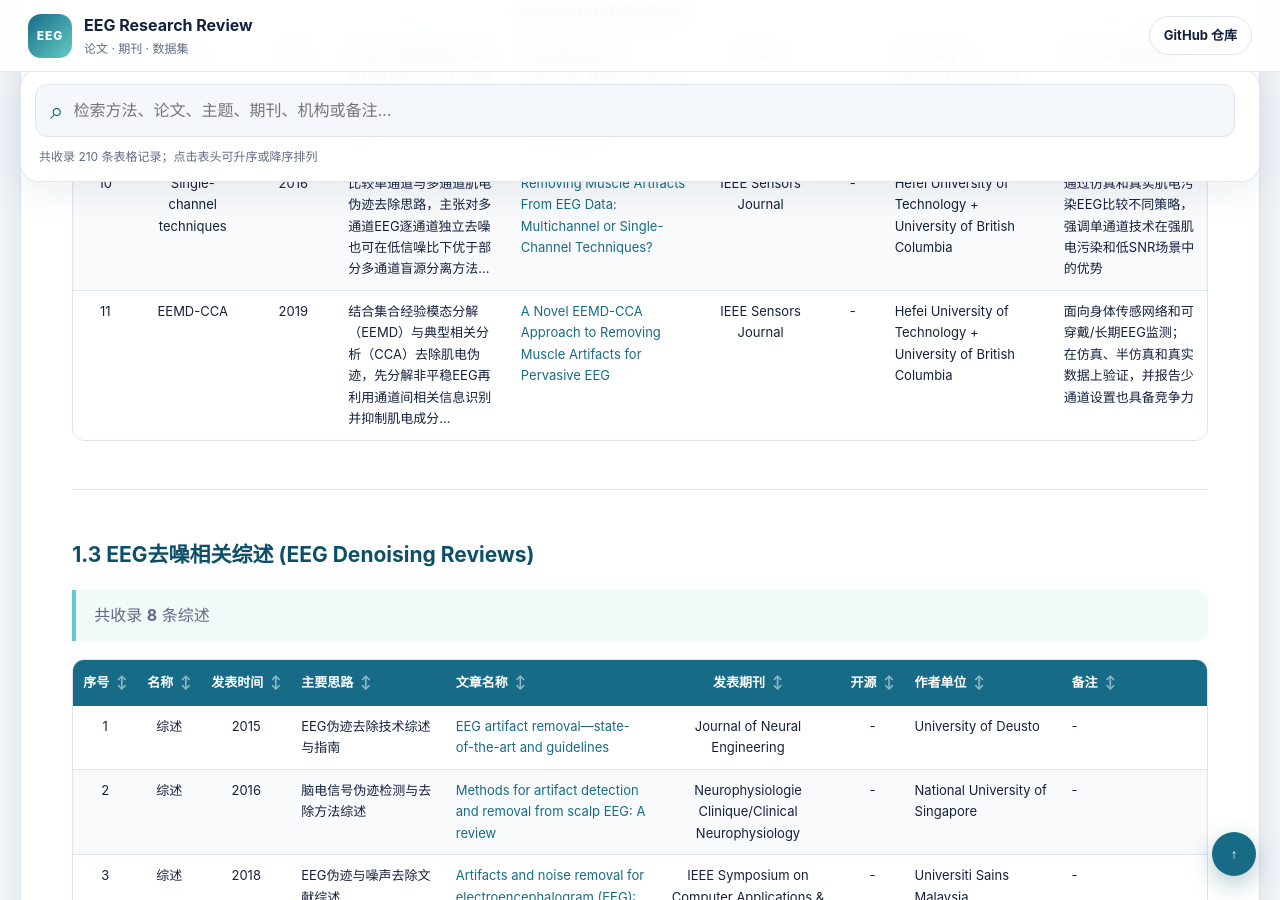
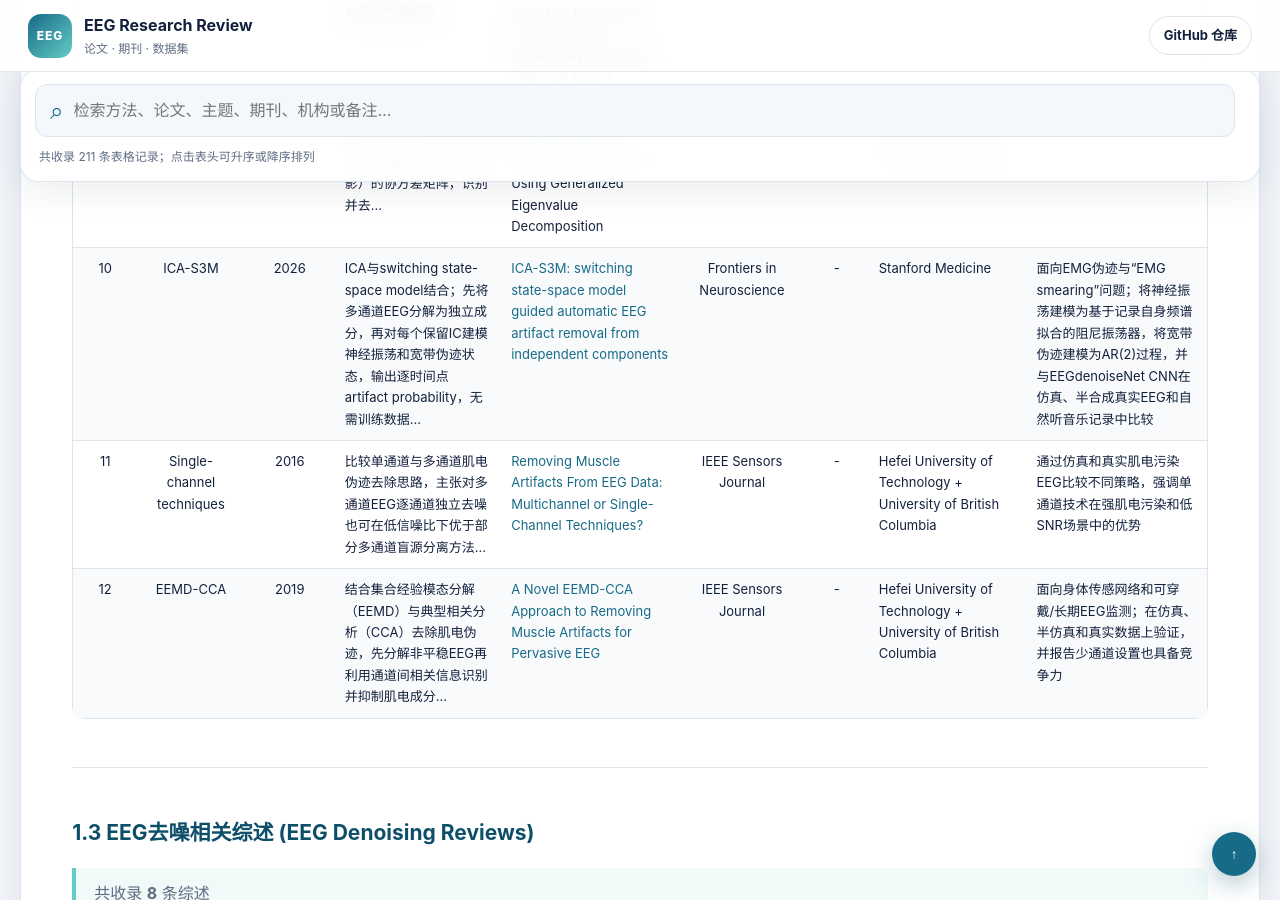
Before and after one commit to hanyilinn/EEG_Denoising_Review, a Jekyll site: the page built from docs/index.md, in a window 1280 px wide and 900 px high, scrolled down 13290 px. Built offline with Jekyll 4.4.1, drawn with Linux system fonts in a browser that asks for light colours.

Commit message:
Add ICA-S3M artifact removal paper

```diff
--- a/docs/index.md
+++ b/docs/index.md
@@ -129,7 +129,7 @@ title: EEG Research Review
 
 ### 1.2 传统EEG去噪方法 (Traditional EEG Denoising)
 
-> 主要整理传统/信号处理类方法，共收录 **11** 条记录
+> 主要整理传统/信号处理类方法，共收录 **12** 条记录
 
 | 序号 | 名称 | 发表时间 | 主要思路 | 文章名称 | 发表期刊 | 开源 | 作者单位 | 备注 |
 |:---:|:---:|:---:|:---|:---|:---:|:---:|:---|:---|
@@ -142,8 +142,9 @@ title: EEG Research Review
 | 7 | GED | 2025 | 广义特征分解（GED）在极端低信噪比条件下（如行走、慢跑时）去除高振幅运动伪影的有效性，并成功将清洗... | Contrast-based artifact removal enables microstate analysis in ambulatory EEG | IEEE TBME | - | The University of British Columbia | 加拿大 不列颠哥伦比亚大学 生物医学工程学院 |
 | 8 | GVICA | 2026 | “GWO优化VMD + 熵筛选ICA”的无参考、多层级自适应去噪框架... | GVICA: A multi-channel EEG hierarchical noise reduction framework based on GWO dynamically optimized VMD-ICA fusion | IEEE TBME | - | Guangdong University of Technology | 引用了ASTI-Net |
 | 9 | GED | 2026 | 利用广义特征分解，通过对比静息态 EEG（干净参考）和运动态 EEG（含伪影）的协方差矩阵，识别并去... | Suppressing Non-Stationary Motion Artefacts in Mobile EEG Using Generalized Eigenvalue Decomposition | Sensors | - | University "G. d'Annunzio" of Chieti-Pescara, Chieti, Italy | 用了打乒乓球的数据 |
-| 10 | Single-channel techniques | 2016 | 比较单通道与多通道肌电伪迹去除思路，主张对多通道EEG逐通道独立去噪也可在低信噪比下优于部分多通道盲源分离方法... | [Removing Muscle Artifacts From EEG Data: Multichannel or Single-Channel Techniques?](https://ieeexplore.ieee.org/document/7349109) | IEEE Sensors Journal | - | Hefei University of Technology + University of British Columbia | 通过仿真和真实肌电污染EEG比较不同策略，强调单通道技术在强肌电污染和低SNR场景中的优势 |
-| 11 | EEMD-CCA | 2019 | 结合集合经验模态分解（EEMD）与典型相关分析（CCA）去除肌电伪迹，先分解非平稳EEG再利用通道间相关信息识别并抑制肌电成分... | [A Novel EEMD-CCA Approach to Removing Muscle Artifacts for Pervasive EEG](https://ieeexplore.ieee.org/document/8476603) | IEEE Sensors Journal | - | Hefei University of Technology + University of British Columbia | 面向身体传感网络和可穿戴/长期EEG监测；在仿真、半仿真和真实数据上验证，并报告少通道设置也具备竞争力 |
+| 10 | ICA-S3M | 2026 | ICA与switching state-space model结合；先将多通道EEG分解为独立成分，再对每个保留IC建模神经振荡和宽带伪迹状态，输出逐时间点artifact probability，无需训练数据... | [ICA-S3M: switching state-space model guided automatic EEG artifact removal from independent components](https://www.frontiersin.org/journals/neuroscience/articles/10.3389/fnins.2026.1865301/full) | Frontiers in Neuroscience | - | Stanford Medicine | 面向EMG伪迹与“EMG smearing”问题；将神经振荡建模为基于记录自身频谱拟合的阻尼振荡器，将宽带伪迹建模为AR(2)过程，并与EEGdenoiseNet CNN在仿真、半合成真实EEG和自然听音乐记录中比较 |
+| 11 | Single-channel techniques | 2016 | 比较单通道与多通道肌电伪迹去除思路，主张对多通道EEG逐通道独立去噪也可在低信噪比下优于部分多通道盲源分离方法... | [Removing Muscle Artifacts From EEG Data: Multichannel or Single-Channel Techniques?](https://ieeexplore.ieee.org/document/7349109) | IEEE Sensors Journal | - | Hefei University of Technology + University of British Columbia | 通过仿真和真实肌电污染EEG比较不同策略，强调单通道技术在强肌电污染和低SNR场景中的优势 |
+| 12 | EEMD-CCA | 2019 | 结合集合经验模态分解（EEMD）与典型相关分析（CCA）去除肌电伪迹，先分解非平稳EEG再利用通道间相关信息识别并抑制肌电成分... | [A Novel EEMD-CCA Approach to Removing Muscle Artifacts for Pervasive EEG](https://ieeexplore.ieee.org/document/8476603) | IEEE Sensors Journal | - | Hefei University of Technology + University of British Columbia | 面向身体传感网络和可穿戴/长期EEG监测；在仿真、半仿真和真实数据上验证，并报告少通道设置也具备竞争力 |
 
 ---
 
```
